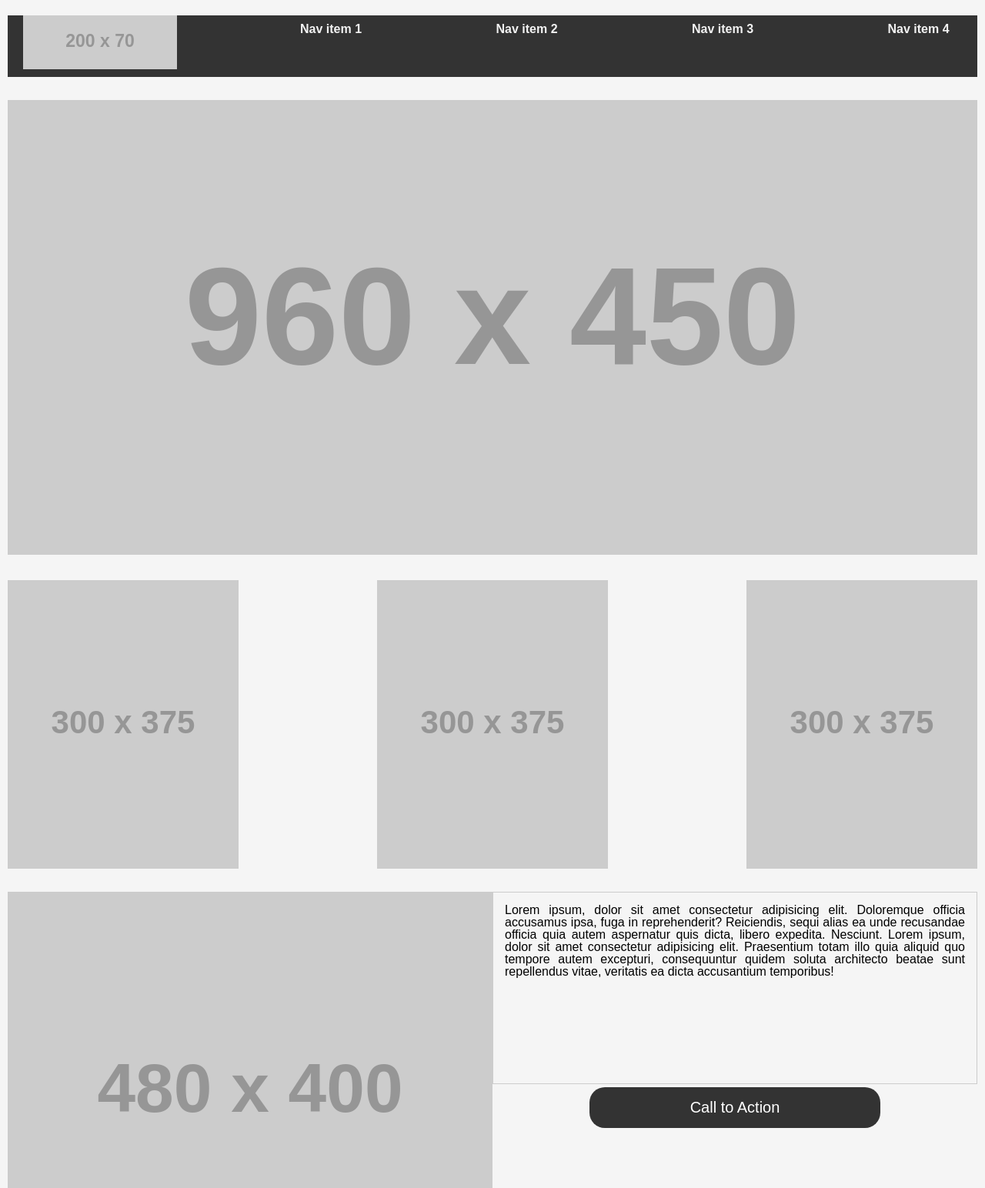
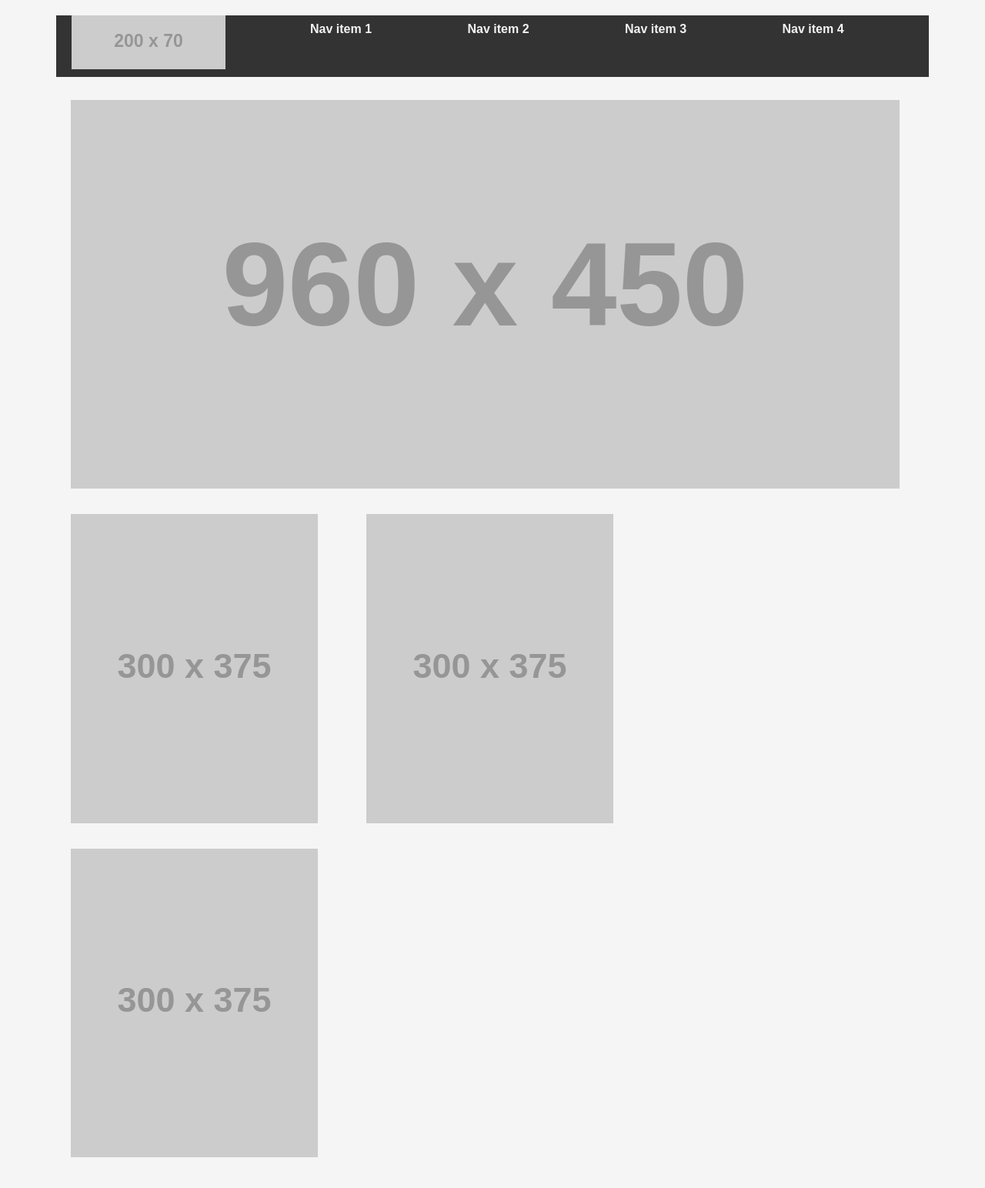
Before and after one commit to RahafJ96/wirefame-exercise, a plain HTML site: page index.html in a window 1280 px wide. Shown: the top 1544 px of the page at 77% size. Drawn offline with Linux system fonts and the light colour scheme; placeholder pictures from the web are drawn by us.

Commit message:
editting the CSS code

```diff
--- a/css/style.css
+++ b/css/style.css
@@ -4,15 +4,13 @@
 
 header{
     background-color: #333;
-    width: 100%;
+    width: 90%;
     height: 80px;
-    margin: 10px 0;
+    margin: 10px 5%;
     margin-bottom: 30px;
-
-
 }
 
-header .img{
+header img{
     padding-left: 20px;
     padding: 10px auto;
     float: left;
@@ -27,12 +25,6 @@ body{
 
 }
 
-nav{
-    background-color: #333;
-    margin-bottom: 20px;
-    width: 100%;
-    margin-bottom: 30px;
-}
 
 nav ul{
     position: relative;
@@ -51,37 +43,59 @@ nav ul li a{
     color: #f2f2f2;
     text-decoration: none;
     font-weight: bold;
-    padding-left: 150px;
+    padding-left: 100px;
+    float: left;
+
+}
+main{
+    width: 100%;
 }
 
-.placeholder0{
-    margin: auto;
-    width: 100%;
+main section{
+    width: 90%;
+    margin: 0 6.5%;
     margin-bottom: 30px;
 
 }
 
-div .placeholder{
+main section img{
+    width: 95%;
+}
+
+/* div .placeholder{
     display: inline;
     margin-bottom: 30px;
+    margin-left: 120px;
 
 }
 
  div{
+    float: left;
+    margin-left: 70px;
+    justify-content: space-between;
+} */
 
-    display: flex;
-    justify-content: space-between;
+div{
+    width: 85%;
+    margin: 10px 6.5%;
 }
 
+div img{
+    width: 30%;
+    margin:0;
+    padding: 0;
+}
 
-
-.placeholder1{
-    width: 50%;
-    clear: both;
-    float: left;
+.placeholder{
+    margin-left: 0;
+    margin-right: 0;
     margin-bottom: 30px;
 
-
+}
+.placeholder3{
+    margin-left: 58px;
+    margin-right: 60px;
+    margin-bottom: 30px;
 
 }
 
@@ -89,13 +103,23 @@ div{
 #paragraph1{
     text-align: justify;
     margin-bottom: 30px;
+    width: 90%;
 
 }
+main article img{
+    width: 50%;
+    clear: both;
+    float: left;
+    margin-left: 95px;
+    margin-bottom: 30px;
+}
+
 
 p{
-    padding: 15px;
-    width: 50%;
+    padding: 5px;
+    width: 42.5%;
     height: 250px;
+    margin: 0 0 0 0;
     overflow: scroll;
     border: 1px solid #ccc;
 }
@@ -109,7 +133,7 @@ p{
     text-decoration: none;
     display: inline-block;
     font-size: 20px;
-    width: 30%;
+    width: 20%;
     margin: 4px 10%;
     cursor: pointer;
     border-radius: 20px;
@@ -125,9 +149,9 @@ footer{
     clear: both;
     background-color: #333;
     width: 100%;
-    margin: 15px 0;
+    margin: 0 -10px -10px 0;
     color: #f2f2f2;
-    height: 70px;
+    height: 80px;
     text-decoration: none;
     font-weight: bold;
     text-align: center;
--- a/index.html
+++ b/index.html
@@ -12,7 +12,7 @@
 
 <body>
     <header>
-        <img class="img" src="https://via.placeholder.com/200x70/ddd">
+        <img src="https://via.placeholder.com/200x70/ddd">
 
         <nav>
             <ul>
@@ -26,21 +26,32 @@
 
 
     <main>
-            <section >
-                <img class="placeholder0" src="https://via.placeholder.com/960x450/ddd">
+            <section>
+                <img  src="https://via.placeholder.com/960x450/ddd">
                 </section>
             <div>
             <img class="placeholder" src="https://via.placeholder.com/300x375/ddd">
-            <img class="placeholder" src="https://via.placeholder.com/300x375/ddd">
+            <img class="placeholder3" src="https://via.placeholder.com/300x375/ddd">
             <img class="placeholder" src="https://via.placeholder.com/300x375/ddd">
             </div>
 
             <article id="paragraph1">
-            <img class="placeholder1" src="https://via.placeholder.com/480x400/ddd">
+
+                <img class="placeholder1" src="https://via.placeholder.com/480x400/ddd">
+
                 <p> Lorem ipsum, dolor sit amet consectetur adipisicing elit. Doloremque officia accusamus ipsa, fuga in
                     reprehenderit? Reiciendis, sequi alias ea unde recusandae officia quia autem aspernatur quis dicta,
-                    libero expedita. Nesciunt.
-                    Lorem ipsum, dolor sit amet consectetur adipisicing elit. Praesentium totam illo quia aliquid quo tempore autem excepturi, consequuntur quidem soluta architecto beatae sunt repellendus vitae, veritatis ea dicta accusantium temporibus!</p>
+                    libero expedita. Nesciunt. <br><br><br>
+                    Lorem ipsum, dolor sit amet consectetur adipisicing elit. Praesentium totam illo quia aliquid quo tempore
+                    autem excepturi, consequuntur quidem soluta architecto beatae sunt repellendus vitae, veritatis ea dicta
+                    accusantium temporibus!<br><br><br>
+
+                    Lorem ipsum dolor sit amet consectetur, adipisicing elit. Harum saepe culpa incidunt! Quas laudantium deserunt
+                     sapiente nemo dolore exercitationem doloribus. Rerum eveniet delectus nulla, quibusdam ipsa assumenda sit eaque voluptate?
+                     <br><br><br>
+                    Lorem ipsum dolor sit amet consectetur adipisicing elit. Omnis sed soluta, asperiores expedita veniam repudiandae rerum voluptate
+                    doloremque quibusdam beatae labore dolorem sunt iure. Nisi necessitatibus nihil alias veniam. Odit?
+                    </p>
 
                     <button class="button">Call to Action</button>
             </article>
```
Lines whose indentation alone changed are shown as unchanged.
